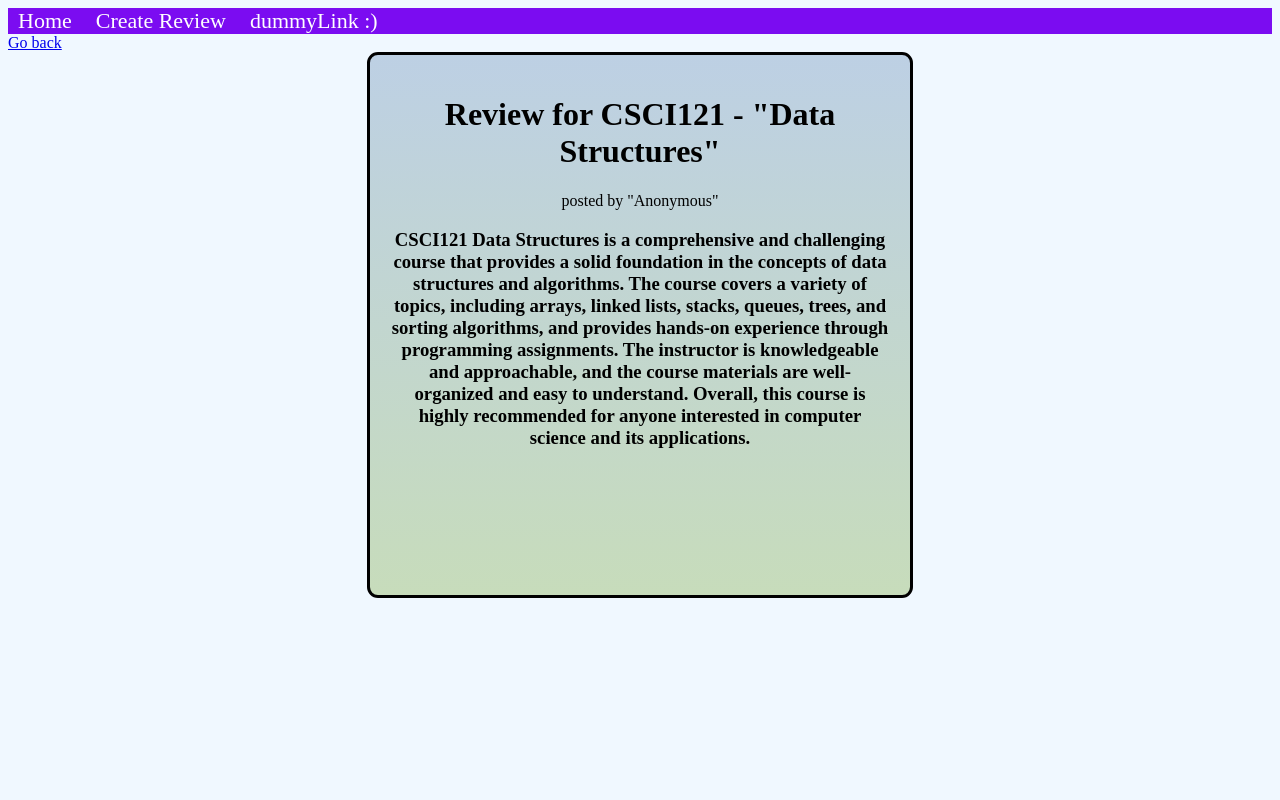
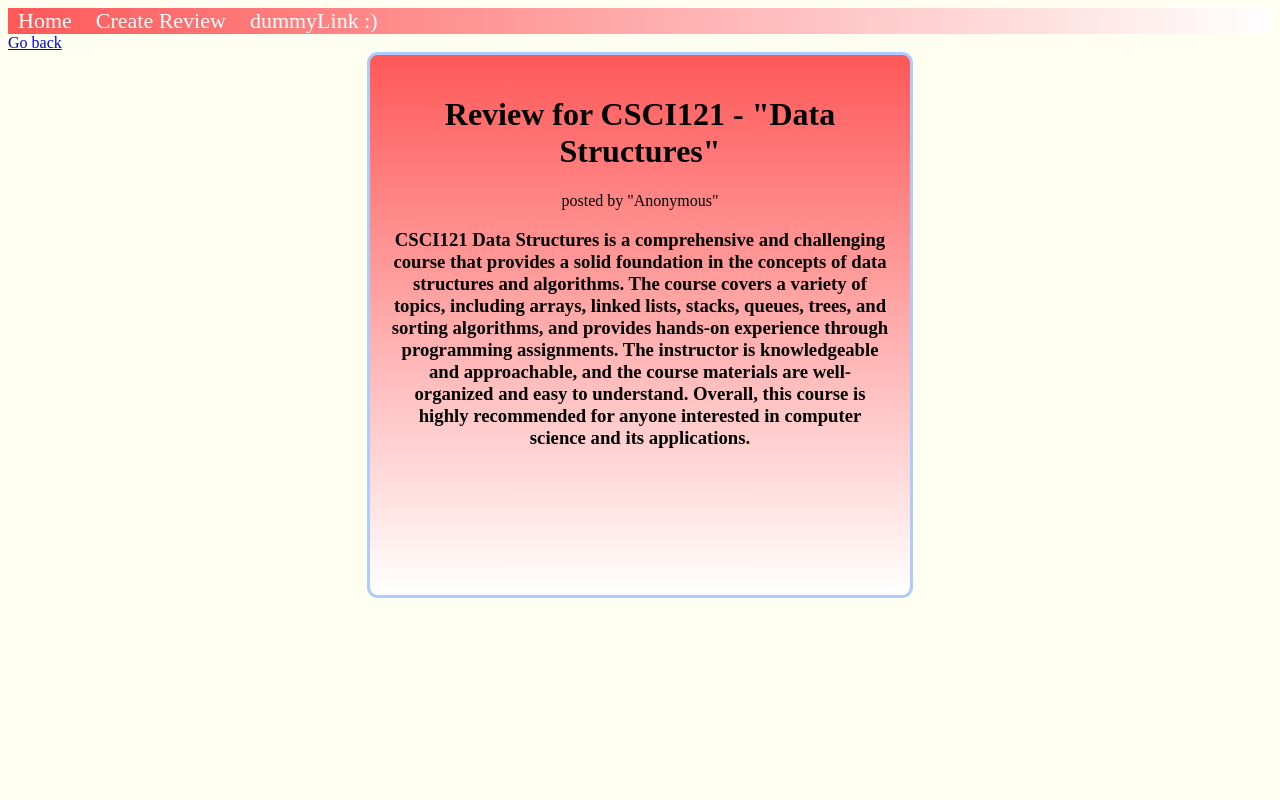
Before and after one commit to Levrk/CUcourses, a Django app: page /review/4/ in a window 1280 px wide. Run offline with Django 4.2, Linux system fonts and the light colour scheme; data comes from the database, SQL or seed files in the repository.

Commit message:
setting root vars for color scheme

```diff
--- a/reviews/static/allStyles.css
+++ b/reviews/static/allStyles.css
@@ -1,5 +1,18 @@
+:root {
+
+--primary-color: rgb(255, 88, 88);
+--secondary-color: rgb(173, 203, 255);
+--tertiary-color: rgb(250, 255, 184);
+--black: rgb(27, 27, 27);
+--white: rgb(254, 255, 241);
+--gradient-vertical: linear-gradient(rgb(255, 88, 88), rgb(255, 255, 255));
+--gradient-horizontal: linear-gradient(to right,rgb(255, 88, 88), rgb(255, 255, 255));
+}
+
+
+
 body{
-    background-color: aliceblue;
+    background-color: var(--white);
     }
 
 h1 {
@@ -8,20 +21,20 @@ h1 {
 
 form {
 text-align: center;
-background-image: linear-gradient( #bdd0e4, #c7dcbb);
+background-color: var(--primary-color);
 padding: 1cm;
 }
 
 
 table {
-    background-image: linear-gradient( #bdd0e4, #c7dcbb);
+    background-image: var(--gradient-vertical);
     font-family: Arial, sans-serif;
     width: 100%;
     border-collapse: collapse;
     }
 
     td {
-    border: 1px solid black;
+    border: 1px solid var(--black);
     padding: 8px;
     text-align: left;
     border-radius: 3%;
@@ -33,8 +46,8 @@ table {
     height: 500px;
     margin: 0 auto;
     padding: 20px;
-    border: solid 3px black;
-    background-image: linear-gradient( #bdd0e4, #c7dcbb);
+    border: solid 3px var(--secondary-color);
+    background-image: var(--gradient-vertical);
     text-align: center;
     border-radius: 2%;
 }
@@ -56,8 +69,8 @@ table {
     */
 
     #mainNav {
-    background: rgb(123, 12, 241);
-    color: rgb(0, 0, 0);
+        background: var(--gradient-horizontal);
+        color: var(--black);
 
     }
 
```
Lines whose indentation alone changed are shown as unchanged.
